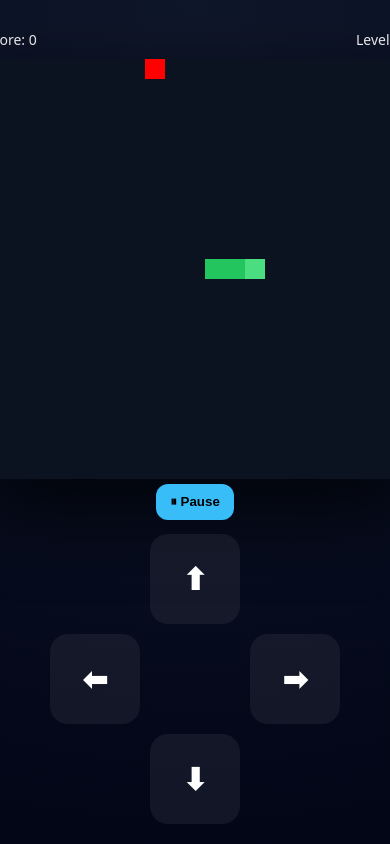
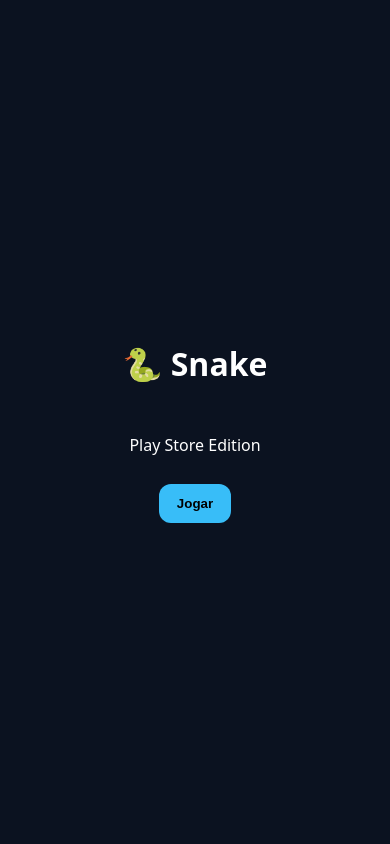
Before and after one commit to HanaRafaelle11/snakegame, a plain HTML site: page index.html in a window 390 px wide. Drawn offline with Linux system fonts and the light colour scheme.

Commit message:
Update index.html
v6

```diff
--- a/index.html
+++ b/index.html
@@ -3,71 +3,85 @@
 <head>
 <meta charset="UTF-8">
 <meta name="viewport" content="width=device-width, initial-scale=1.0">
-<title>Snake AAA FIX</title>
+<title>Snake Play Store Edition</title>
 
 <style>
 body{
 margin:0;
-background:radial-gradient(circle at top,#0f172a,#020617);
+font-family:system-ui;
+background:#0b1220;
+color:white;
 display:flex;
 justify-content:center;
 align-items:center;
 height:100vh;
-font-family:system-ui;
-color:white;
+overflow:hidden;
 }
 
-.container{text-align:center;}
+/* ===== APP CONTAINER ===== */
+.app{
+width:100%;
+max-width:460px;
+text-align:center;
+}
 
+/* ===== SCREENS ===== */
+.screen{
+display:none;
+flex-direction:column;
+align-items:center;
+gap:12px;
+}
+
+.screen.active{
+display:flex;
+}
+
+/* ===== CANVAS ===== */
 canvas{
-background:#0b1220;
-border-radius:18px;
-box-shadow:0 30px 80px rgba(0,0,0,.7);
+background:#0f172a;
+border-radius:16px;
+box-shadow:0 25px 70px rgba(0,0,0,.6);
 touch-action:none;
 }
 
+/* ===== BUTTON ===== */
+button{
+padding:12px 18px;
+border:none;
+border-radius:12px;
+background:#38bdf8;
+font-weight:bold;
+cursor:pointer;
+}
+
+/* ===== HUD ===== */
 .hud{
 display:flex;
 justify-content:space-between;
-width:420px;
-margin:10px auto;
+width:100%;
+padding:10px;
 font-size:14px;
 opacity:.9;
 }
 
-button{
-border:none;
-border-radius:12px;
-padding:10px 14px;
-font-weight:bold;
-background:#38bdf8;
-cursor:pointer;
-}
-
-button:active{transform:scale(.95);}
-
-/* D-PAD AAA */
+/* ===== DPAD ===== */
 .dpad{
-margin-top:14px;
+margin-top:10px;
 display:grid;
-grid-template-columns:90px 90px 90px;
-grid-template-rows:90px 90px 90px;
-gap:10px;
+grid-template-columns:80px 80px 80px;
+grid-template-rows:80px 80px 80px;
+gap:8px;
 justify-content:center;
 }
 
 .dpad button{
-width:90px;
-height:90px;
-font-size:30px;
+width:80px;
+height:80px;
+font-size:26px;
 background:rgba(255,255,255,.06);
 color:white;
-border-radius:18px;
-}
-
-.dpad button:active{
-background:rgba(255,255,255,.18);
-transform:scale(.9);
+border-radius:14px;
 }
 
 .empty{visibility:hidden;}
@@ -80,11 +94,22 @@
 
 <body>
 
-<div class="container">
+<div class="app">
+
+<!-- ========== MENU ========== -->
+<div id="menu" class="screen active">
+<h1>🐍 Snake</h1>
+<p>Play Store Edition</p>
+<button onclick="startGame()">Jogar</button>
+</div>
+
+<!-- ========== GAME ========== -->
+<div id="gameScreen" class="screen">
 
 <div class="hud">
 <div>Score: <span id="score">0</span></div>
 <div>Level: <span id="level">1</span></div>
+<div>Best: <span id="best">0</span></div>
 </div>
 
 <canvas id="game"></canvas>
@@ -109,28 +134,59 @@
 
 </div>
 
+<!-- ========== GAME OVER ========== -->
+<div id="over" class="screen">
+<h1>Game Over</h1>
+<p id="finalScore"></p>
+<button onclick="startGame()">Jogar novamente</button>
+</div>
+
+</div>
+
 <script>
 
+// ================= CANVAS =================
 const canvas=document.getElementById("game");
 const ctx=canvas.getContext("2d");
-
 canvas.width=420;
 canvas.height=420;
+
+// ================= SCREENS =================
+const menu=document.getElementById("menu");
+const gameScreen=document.getElementById("gameScreen");
+const over=document.getElementById("over");
 
 // ================= STATE =================
 let snake,food,dir,nextDir;
 let score=0,level=1;
 let speed=140,last=0;
 let paused=false;
+let best=localStorage.getItem("best")||0;
 
-// ================= AUDIO =================
+document.getElementById("best").textContent=best;
+
+// ================= AUDIO ENGINE =================
+let audioCtx=null;
+
+function unlockAudio(){
+if(!audioCtx){
+audioCtx=new (window.AudioContext||webkitAudioContext)();
+}
+}
+
 function beep(f){
-const a=new (AudioContext||webkitAudioContext)();
-const o=a.createOscillator();
+if(!audioCtx) return;
+const o=audioCtx.createOscillator();
+const g=audioCtx.createGain();
+
 o.frequency.value=f;
-o.connect(a.destination);
+g.gain.value=0.1;
+
+o.connect(g);
+g.connect(audioCtx.destination);
+
 o.start();
-o.stop(a.currentTime+0.08);
+o.stop(audioCtx.currentTime+0.08);
 }
 
 // ================= VIBRATION =================
@@ -138,8 +194,18 @@
 if(navigator.vibrate) navigator.vibrate(ms);
 }
 
-// ================= RESET =================
-function reset(){
+// ================= SCREEN NAV =================
+function show(screen){
+menu.classList.remove("active");
+gameScreen.classList.remove("active");
+over.classList.remove("active");
+screen.classList.add("active");
+}
+
+// ================= START GAME =================
+function startGame(){
+
+unlockAudio();
 
 snake=[
 {x:10,y:10},
@@ -153,13 +219,33 @@
 score=0;
 level=1;
 speed=140;
+paused=false;
 
 document.getElementById("score").textContent=0;
 document.getElementById("level").textContent=1;
 
 spawn();
+
+show(gameScreen);
 }
 
+// ================= GAME OVER =================
+function gameOver(){
+
+if(score>best){
+best=score;
+localStorage.setItem("best",best);
+}
+
+document.getElementById("finalScore").textContent="Score: "+score;
+
+beep(120);
+vib(150);
+
+show(over);
+}
+
+// ================= SPAWN =================
 function spawn(){
 food={
 x:Math.floor(Math.random()*20),
@@ -174,30 +260,33 @@
 
 let h={x:snake[0].x+dir.x,y:snake[0].y+dir.y};
 
-if(h.x<0||h.y<0||h.x>=20||h.y>=20||snake.some(s=>s.x===h.x&&s.y===h.y)){
-beep(120);
-vib(150);
-reset();
-return;
+if(
+h.x<0||h.y<0||h.x>=20||h.y>=20||
+snake.some(s=>s.x===h.x&&s.y===h.y)
+){
+return gameOver();
 }
 
 snake.unshift(h);
 
 if(h.x===food.x&&h.y===food.y){
+
 score++;
 document.getElementById("score").textContent=score;
 
 beep(600);
-vib(30);
+vib(20);
 
 if(score%5===0){
 level++;
 document.getElementById("level").textContent=level;
-speed=Math.max(60,speed-8);
+speed=Math.max(55,speed-8);
 beep(900);
+vib(60);
 }
 
 spawn();
+
 }else{
 snake.pop();
 }
@@ -223,7 +312,7 @@
 // ================= LOOP =================
 function loop(t){
 
-if(!paused){
+if(gameScreen.classList.contains("active") && !paused){
 if(t-last>speed){
 move();
 last=t;
@@ -234,22 +323,31 @@
 requestAnimationFrame(loop);
 }
 
+// ================= PAUSE =================
+function togglePause(){
+paused=!paused;
+}
+
 // ================= INPUT =================
 document.addEventListener("keydown",e=>{
+
+unlockAudio();
 
 if(e.key==="ArrowUp") nextDir={x:0,y:-1};
 if(e.key==="ArrowDown") nextDir={x:0,y:1};
 if(e.key==="ArrowLeft") nextDir={x:-1,y:0};
 if(e.key==="ArrowRight") nextDir={x:1,y:0};
 
-if(e.code==="Space") paused=!paused;
+if(e.code==="Space") togglePause();
 });
 
-// ================= D-PAD FIXED =================
-document.querySelectorAll("[data-dir]").forEach(btn=>{
-btn.addEventListener("click",()=>{
+// ================= DPAD =================
+document.querySelectorAll("[data-dir]").forEach(b=>{
+b.addEventListener("click",()=>{
 
-const d=btn.getAttribute("data-dir");
+unlockAudio();
+
+let d=b.getAttribute("data-dir");
 
 if(d==="up") nextDir={x:0,y:-1};
 if(d==="down") nextDir={x:0,y:1};
@@ -261,8 +359,8 @@
 });
 });
 
-// ================= START =================
-reset();
+// ================= START LOOP =================
+spawn();
 requestAnimationFrame(loop);
 
 </script>
```
